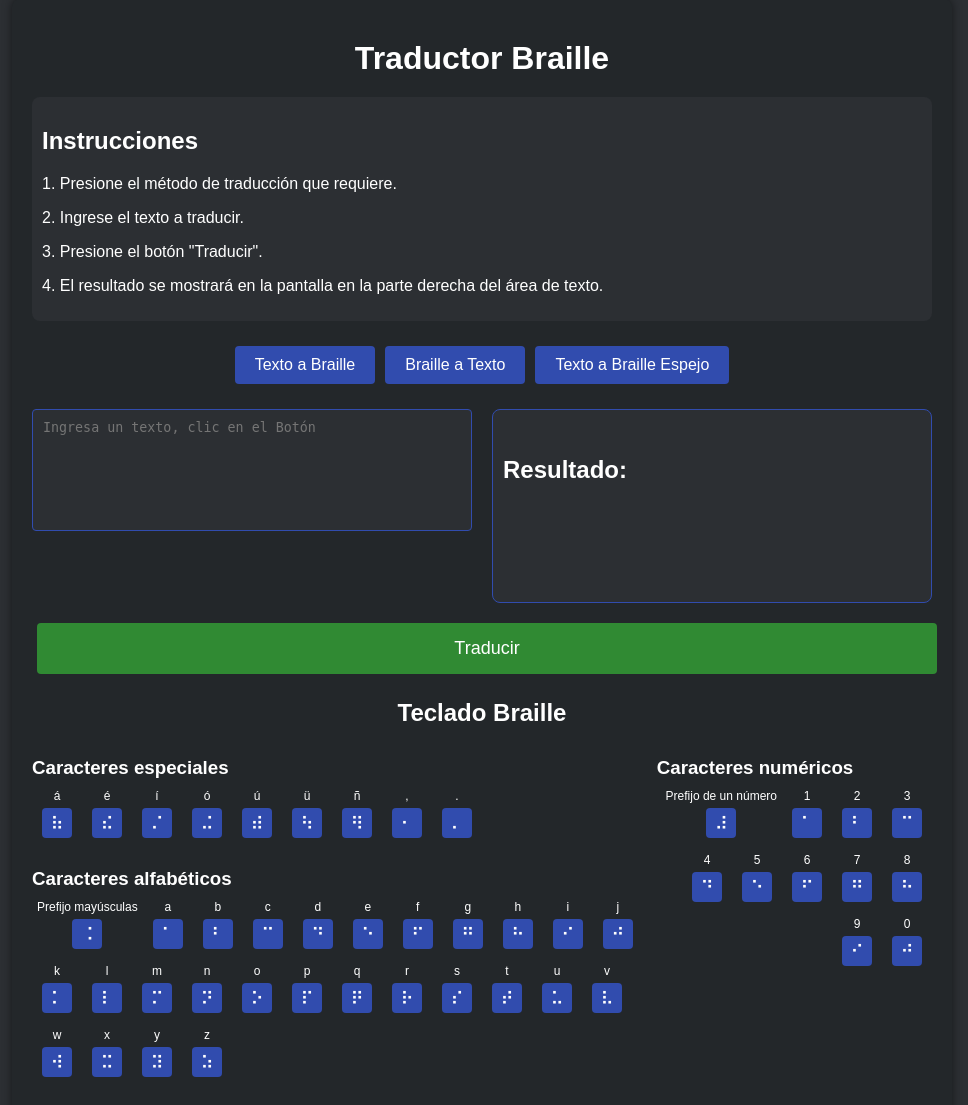
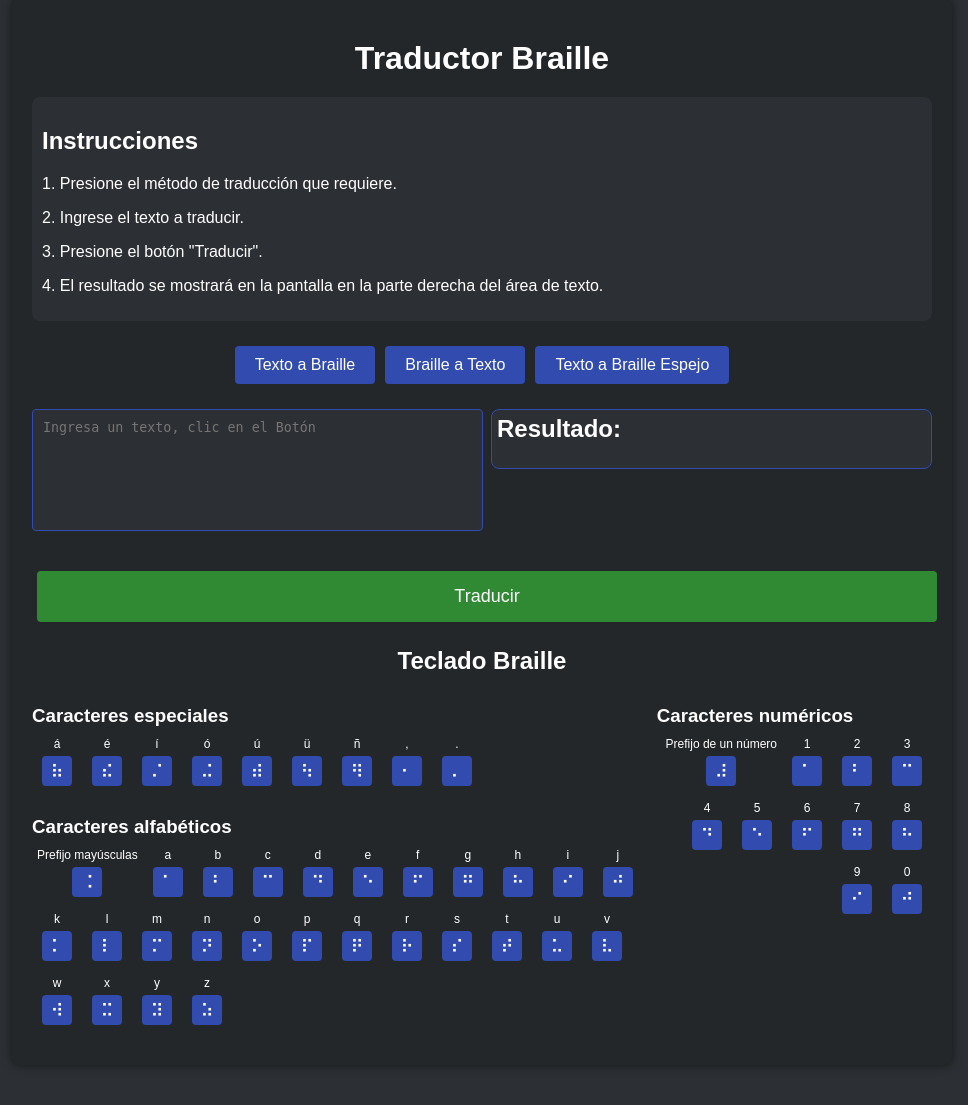
Before and after one commit to xknuclesx/Traductor-Braille, a Flask app: page / in a window 1280 px wide. Shown: the part 21-1126 px from the top of the page, without its empty margins (158-1126 px from the left). After the commit the page ends 1046 px from the top, so only its background shows below. Run offline with Flask 3, Linux system fonts and the light colour scheme.

Commit message:
Updates over styles.css

```diff
--- a/Codigo-version-1/static/css/styles.css
+++ b/Codigo-version-1/static/css/styles.css
@@ -69,7 +69,7 @@ button:hover {
     display: flex;
     justify-content: space-between;
     align-items: flex-start;
-    gap: 20px; /* Adds space between the input and result boxes */
+    gap: 8px; /* Adds space between the input and result boxes */
 }
 
 textarea {
@@ -79,11 +79,11 @@ textarea {
 .result {
     flex: 1;
     background-color: #2c2f33;
-    padding: 10px;
+    padding: 5px;
     border-radius: 8px;
     border: 1px solid #314cae;
     text-align: left;
-    white-space: pre-wrap; /* Preserve spaces and line breaks */
+    white-space: initial; /* Preserve spaces and line breaks */
 }
 
 .result h2 {
```
